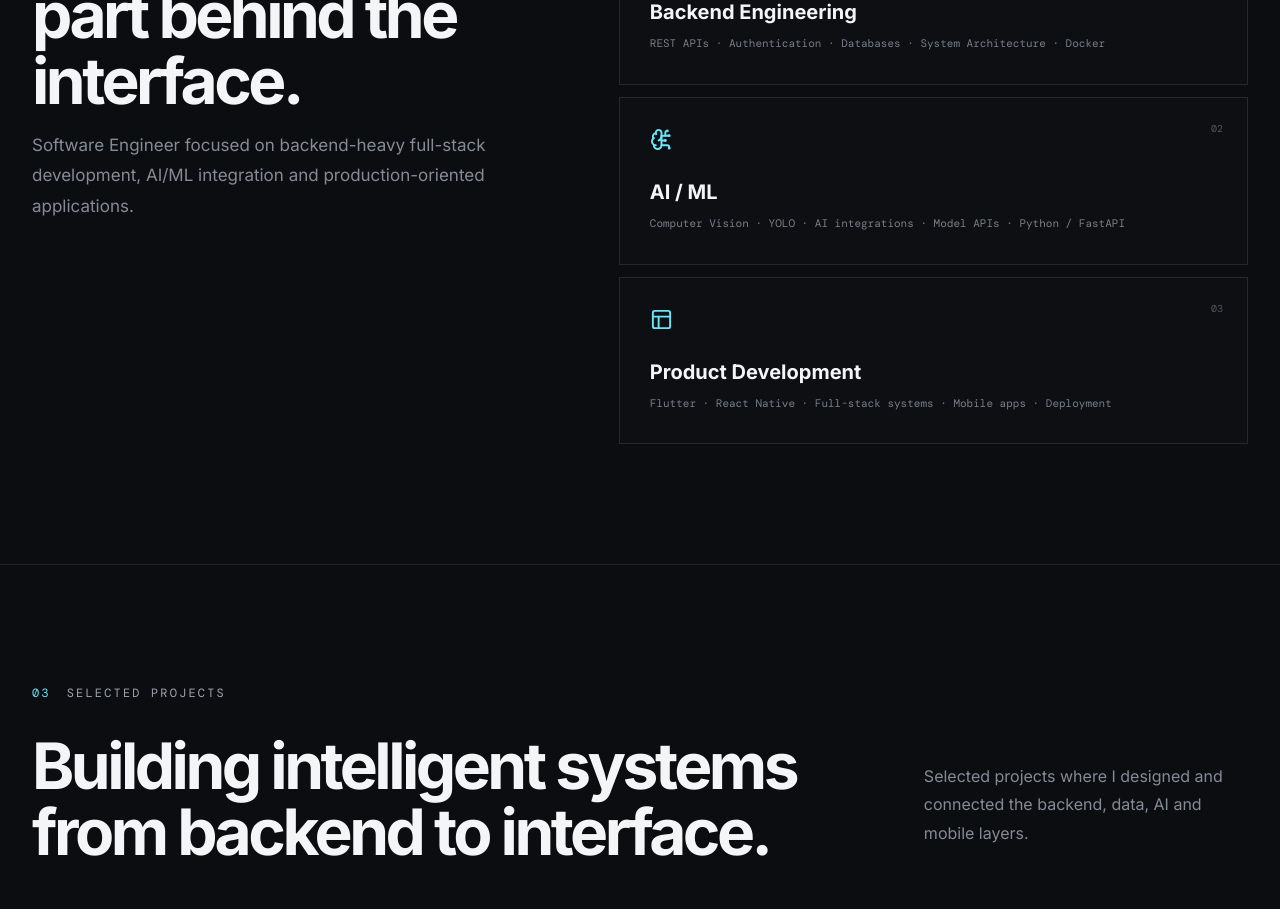
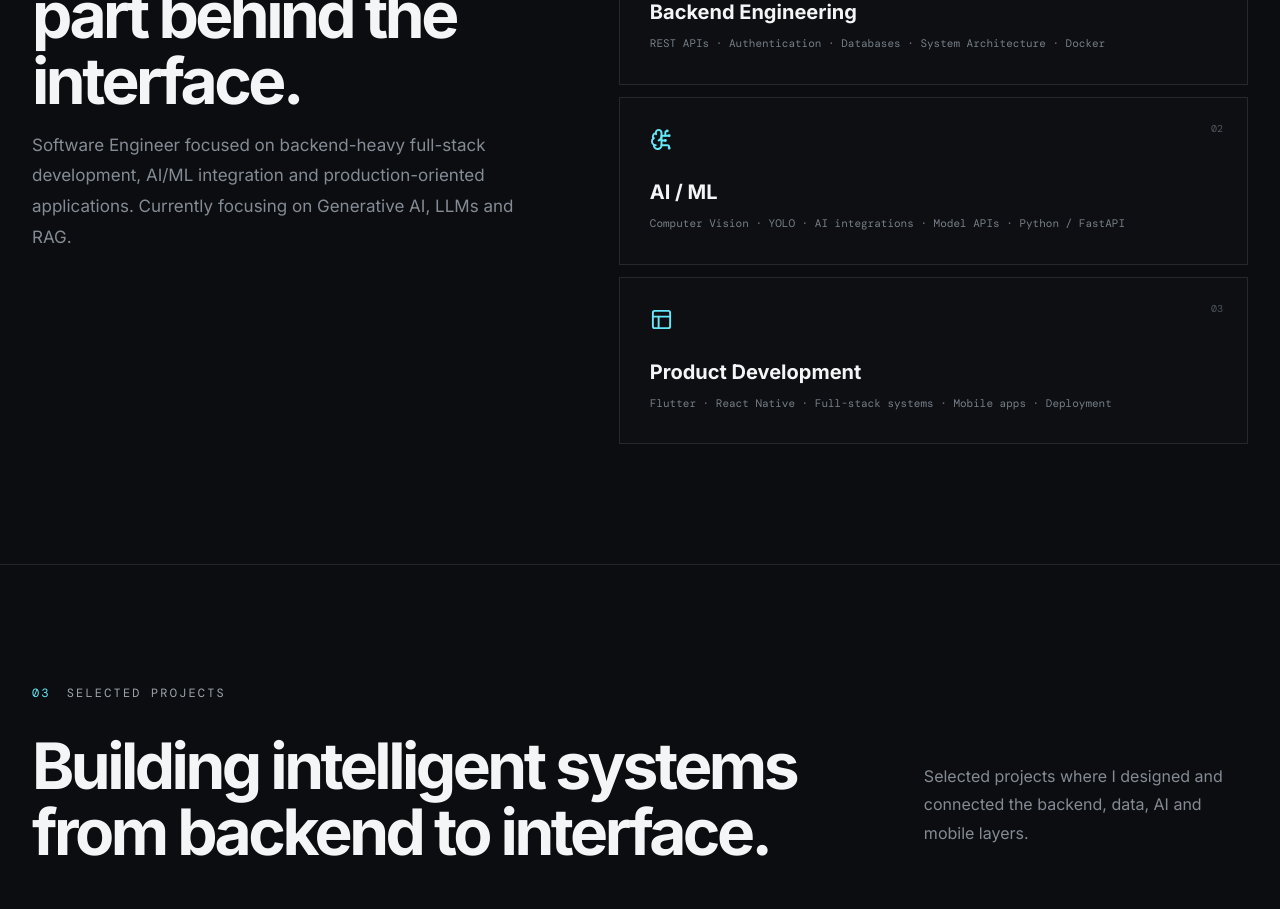
Before and after one commit to GorkemErtas/portfolio, a Next.js app: page / in a window 1280 px wide. Shown: the part 1060-1969 px from the top of the page. Built offline with nearby package versions, Linux system fonts and the light colour scheme; a web font is replaced by a local one.

Commit message:
content: add Generative AI, LLM and RAG focus

```diff
--- a/app/page.tsx
+++ b/app/page.tsx
@@ -13,7 +13,7 @@ const techGroups = [
 ];
 
 const copy = {
- en:{nav:["About","Projects","Stack","Experience","Contact"],role:"Software Engineer",focus:"FULL-STACK  ·  AI / ML  ·  MOBILE",intro:"I build production-oriented applications with a focus on backend engineering, AI/ML integration and end-to-end product development.",work:"Explore my projects",contact:"Contact",status:"OPEN TO SOFTWARE ENGINEERING ROLES",location:"İzmir, Türkiye · Open to relocation",scroll:"SCROLL TO EXPLORE",about:"ABOUT / FOCUS",aboutTitle:"I like building the part behind the interface.",aboutText:"Software Engineer focused on backend-heavy full-stack development, AI/ML integration and production-oriented applications.",stack:"TECHNOLOGY STACK",stackTitle:"Tools I use to turn ideas into working systems.",exp:"EXPERIENCE / EDUCATION",selected:"SELECTED PROJECTS",workTitle:"Building intelligent systems from backend to interface.",workText:"Selected projects where I designed and connected the backend, data, AI and mobile layers.",contactKicker:"06 / CONTACT",contactTitle:"Let's build what's next.",contactText:"I'm open to Software Engineering opportunities where I can contribute across backend, AI/ML and full-stack product development.",email:"Email",locationFooter:"İZMİR, TÜRKİYE · OPEN TO RELOCATION"},
+ en:{nav:["About","Projects","Stack","Experience","Contact"],role:"Software Engineer",focus:"FULL-STACK  ·  AI / ML  ·  MOBILE",intro:"I build production-oriented applications with a focus on backend engineering, AI/ML integration and end-to-end product development.",work:"Explore my projects",contact:"Contact",status:"OPEN TO SOFTWARE ENGINEERING ROLES",location:"İzmir, Türkiye · Open to relocation",scroll:"SCROLL TO EXPLORE",about:"ABOUT / FOCUS",aboutTitle:"I like building the part behind the interface.",aboutText:"Software Engineer focused on backend-heavy full-stack development, AI/ML integration and production-oriented applications. Currently focusing on Generative AI, LLMs and RAG.",stack:"TECHNOLOGY STACK",stackTitle:"Tools I use to turn ideas into working systems.",exp:"EXPERIENCE / EDUCATION",selected:"SELECTED PROJECTS",workTitle:"Building intelligent systems from backend to interface.",workText:"Selected projects where I designed and connected the backend, data, AI and mobile layers.",contactKicker:"06 / CONTACT",contactTitle:"Let's build what's next.",contactText:"I'm open to Software Engineering opportunities where I can contribute across backend, AI/ML and full-stack product development.",email:"Email",locationFooter:"İZMİR, TÜRKİYE · OPEN TO RELOCATION"},
 };
 
 const focusCards=[
```
